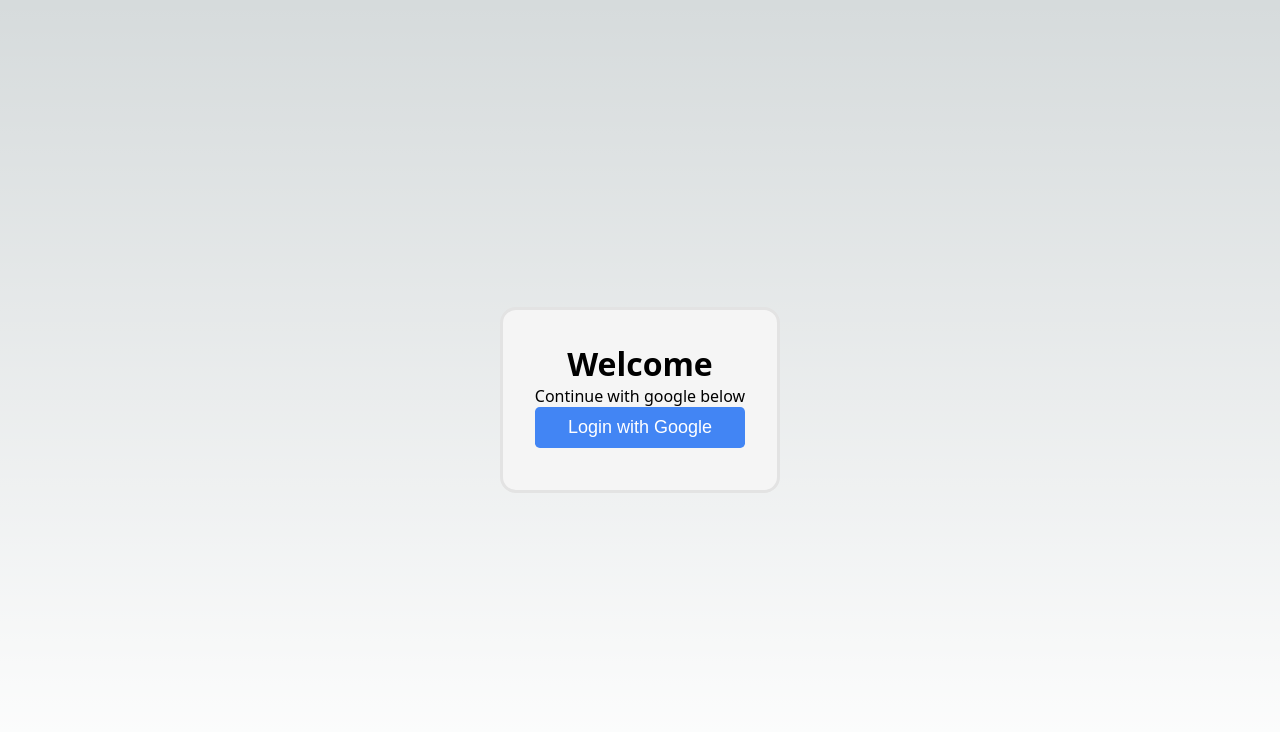
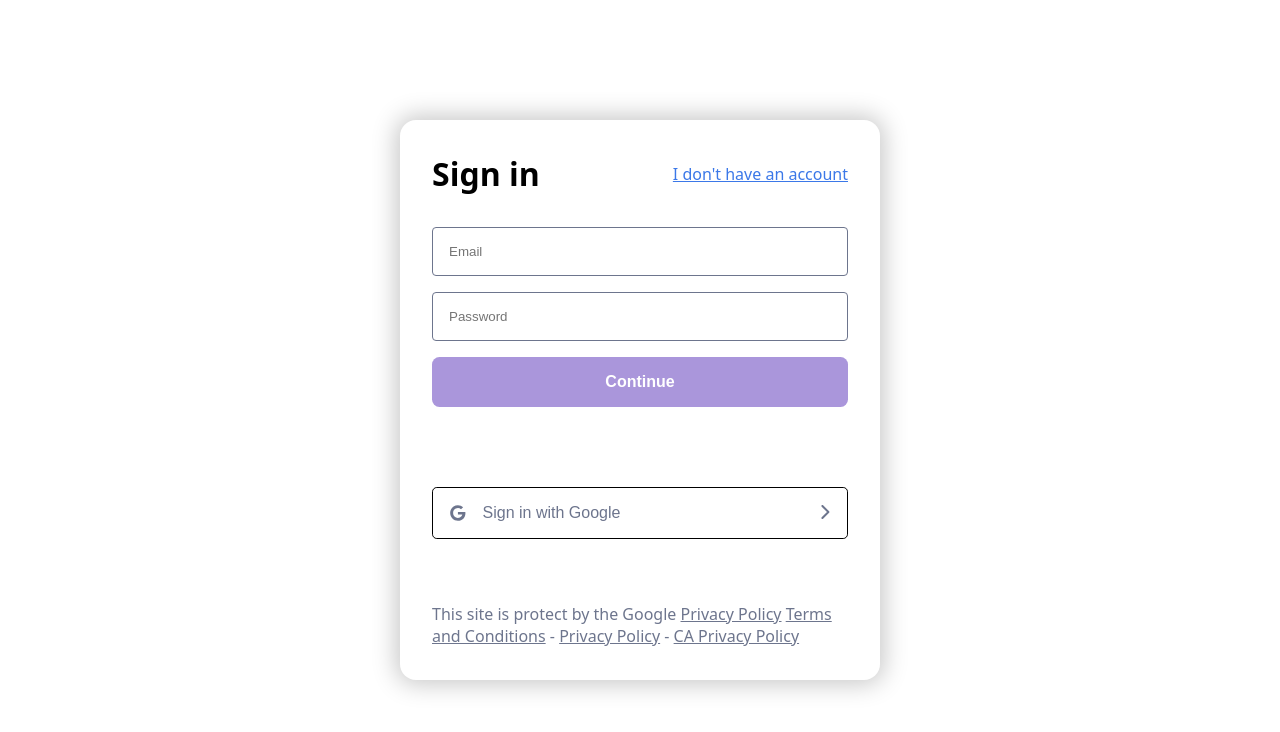
Before and after one commit to Hack-Weekly/magenta-tiger-ecommerce-app, a Next.js app: page /login/Login in a window 1280 px wide. Shown: the top 732 px of the page. Built offline with nearby package versions, Linux system fonts and the light colour scheme; no server answers.

Commit message:
Completed design

```diff
--- a/package.json
+++ b/package.json
@@ -9,6 +9,10 @@
     "lint": "next lint"
   },
   "dependencies": {
+    "@fortawesome/free-brands-svg-icons": "^6.4.0",
+    "@fortawesome/free-regular-svg-icons": "^6.4.0",
+    "@fortawesome/free-solid-svg-icons": "^6.4.0",
+    "@fortawesome/react-fontawesome": "^0.2.0",
     "@types/node": "18.16.0",
     "@types/react": "18.0.38",
     "@types/react-dom": "18.0.11",
--- a/src/pages/login/Login.tsx
+++ b/src/pages/login/Login.tsx
@@ -2,10 +2,13 @@
 import { auth, signInWithGoogle } from "../../firebase/auth/auth";
 import { useAuthState } from "react-firebase-hooks/auth";
 import styled from "styled-components";
-
+import { FontAwesomeIcon } from "@fortawesome/react-fontawesome";
+import { faGoogle } from "@fortawesome/free-brands-svg-icons";
+import { faChevronRight } from "@fortawesome/free-solid-svg-icons";
 const StyledLoginContainer = styled.div`
     height: 100vh;
     width: 100%;
+    background-color: white;
     display: flex;
     flex-direction: column;
     align-items: center;
@@ -14,38 +17,92 @@
         Roboto, Oxygen, Ubuntu, Cantarell, "Open Sans", "Helvetica Neue",
         sans-serif;
 `;
-const StyledTextContainer = styled.div`
-    display: flex;
-    flex-direction: column;
-
-    color: black;
-
-    h1 {
-    }
-    p {
-        font-weight: 500;
-    }
-`;
 
 const StyledLoginBox = styled.div`
     display: flex;
     flex-direction: column;
     text-align: center;
-    background-color: rgb(245, 245, 245);
+    background-color: white;
     padding: 2rem;
     border-radius: 1rem;
-    border: 3px solid rgb(227, 227, 227);
+    border: none;
+    -webkit-box-shadow: 0px 0px 24px 4px rgba(199, 199, 199, 1);
+    -moz-box-shadow: 0px 0px 24px 4px rgba(199, 199, 199, 1);
+    box-shadow: 0px 0px 24px 4px rgba(199, 199, 199, 1);
     z-index: 2;
+    width: 30rem;
+    height: 35rem;
+`;
+
+const StyledTitleRowContainer = styled.div`
+    display: flex;
+    justify-content: space-between;
+    align-items: center;
+
+    h1 {
+        font-size: 2rem;
+        font-weight: 600;
+    }
+    a {
+        text-decoration: underline;
+        color: rgb(59, 120, 232);
+    }
+    margin-bottom: 1rem;
+`;
+
+const StyledTextContainer = styled.div`
+    display: flex;
+    flex-direction: column;
+    gap: 1rem;
+
+    color: black;
+    input[type="text"],
+    input[type="password"] {
+        background-color: white;
+        padding: 1rem;
+        border-radius: 4px;
+        border: 1px solid rgb(109, 117, 141);
+    }
+    button {
+        background-color: rgb(170, 150, 219);
+        color: white;
+        padding: 1rem;
+        border: none;
+        border-radius: 7.5px;
+        font-size: 1rem;
+        font-weight: 600;
+    }
 `;
 
 const StyledGoogleLoginButton = styled.button`
-    padding: 10px;
-    font-size: 18px;
-    margin-bottom: 10px;
     border: none;
-    color: white;
-    background-color: #4285f4;
+    color: rgb(109, 117, 141);
+    background-color: white;
+    font-weight: 100;
+    font-size: 1rem;
+    font-weight: 100;
+    padding: 1rem;
+    border: 1px solid black;
     border-radius: 0.3rem;
+    margin-top: 5rem;
+    display: flex;
+    align-items: center;
+    justify-content: flex-start;
+    gap: 1rem;
+
+    div {
+        margin-left: auto;
+    }
+`;
+
+const StyledParagraph = styled.p`
+    color: rgb(109, 117, 141);
+    text-align: left;
+    margin-top: 4rem;
+
+    a {
+        text-decoration: underline;
+    }
 `;
 
 function Login() {
@@ -65,16 +122,35 @@
             <StyledLoginContainer>
                 <StyledLoginBox>
                     <StyledTextContainer>
-                        <h1>Welcome</h1>
-                        <p>Continue with google below</p>
+                        <StyledTitleRowContainer>
+                            <h1>Sign in</h1>
+                            <a href="#">I don't have an account</a>
+                        </StyledTitleRowContainer>
+                        <input placeholder="Email" type="text" />
+                        <input placeholder="Password" type="password" />
+                        <button>Continue</button>
                     </StyledTextContainer>
                     <StyledGoogleLoginButton
                         onClick={() => {
                             signInWithGoogle();
                         }}
                     >
-                        Login with Google
+                        <FontAwesomeIcon icon={faGoogle} width={"1.1rem"} />{" "}
+                        Sign in with Google
+                        <div>
+                            <FontAwesomeIcon
+                                icon={faChevronRight}
+                                width={"0.8rem"}
+                            />
+                        </div>
                     </StyledGoogleLoginButton>
+                    <StyledParagraph>
+                        This site is protect by the Google{" "}
+                        <a href="#">Privacy Policy</a>{" "}
+                        <a href="#">Terms and Conditions</a> -{" "}
+                        <a href="#">Privacy Policy</a> -{" "}
+                        <a href="#">CA Privacy Policy</a>
+                    </StyledParagraph>
                 </StyledLoginBox>
             </StyledLoginContainer>
         </>
```
Also changed, not shown: 1 other file (tests, documents, lock files or other folders).
